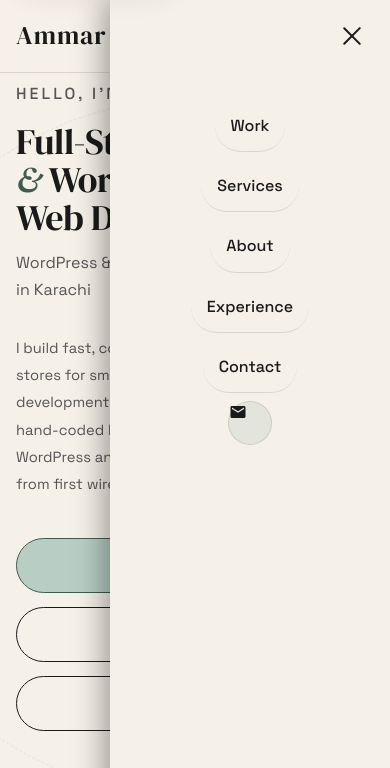
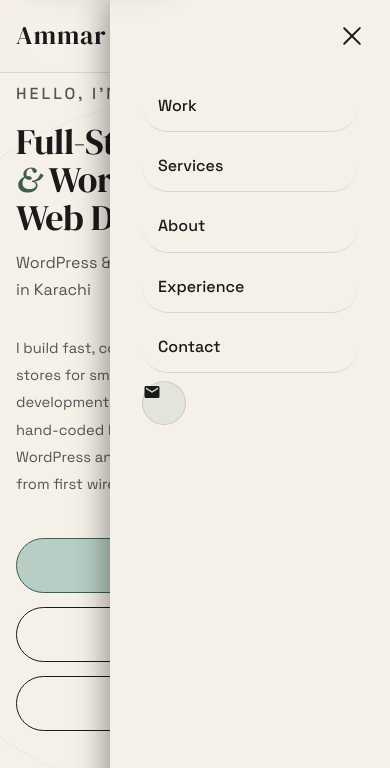
Before and after one commit to Ammar-Tariq-1/portfolio, a plain HTML site: page index.html in a window 390 px wide. Both pictures are taken after a click on the button "Toggle navigation". Shown: the top 768 px of the page. Drawn offline with Linux system fonts and the light colour scheme.

Commit message:
Update navbar styles for improved layout and responsiveness

```diff
--- a/index.css
+++ b/index.css
@@ -2266,7 +2266,9 @@ ul { list-style: none; }
     background: var(--cream);
     backdrop-filter: blur(20px);
     flex-direction: column;
-    padding: 100px 32px 32px;
+    align-items: stretch;
+    justify-content: flex-start;
+    padding: calc(var(--nav-height) + 8px) 32px 32px;
     gap: 8px;
     visibility: hidden;
     transition: right 0.4s ease, visibility 0s linear 0.4s;
```
